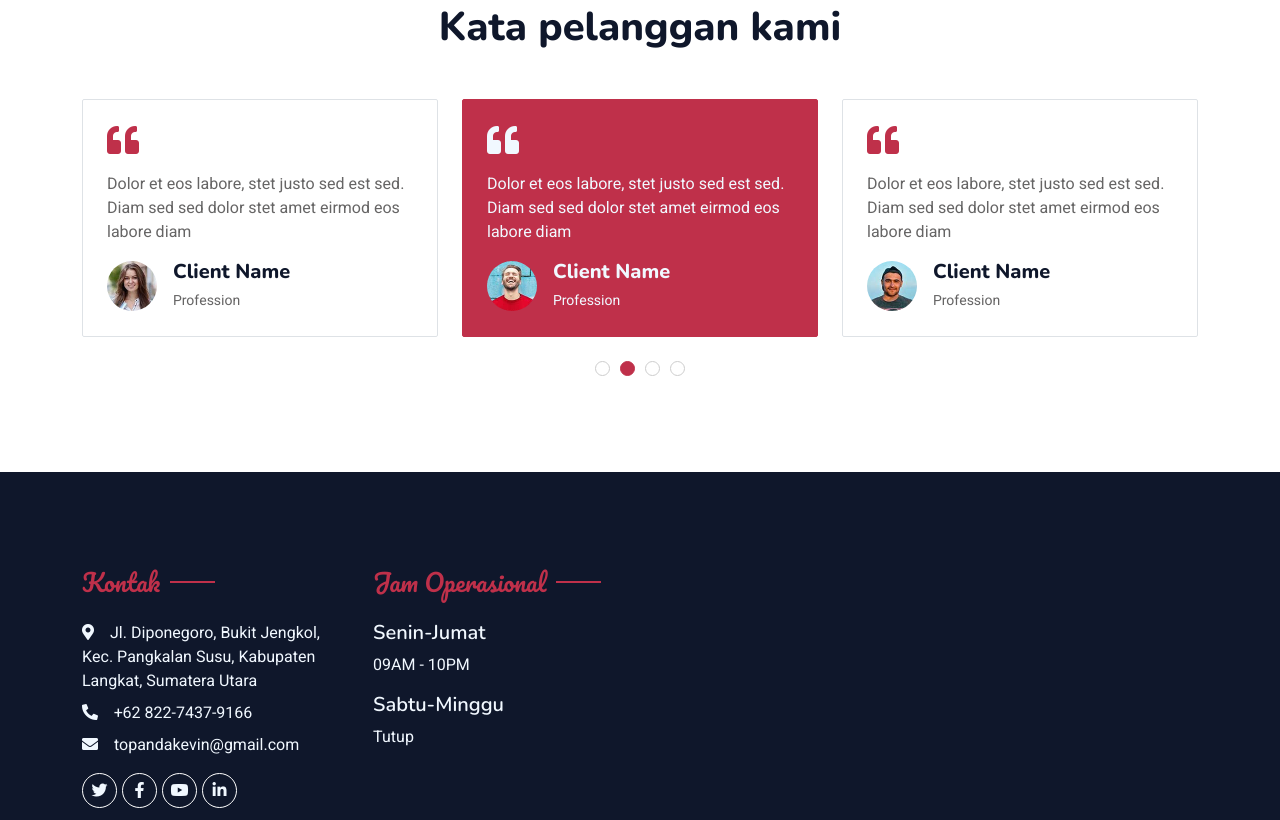
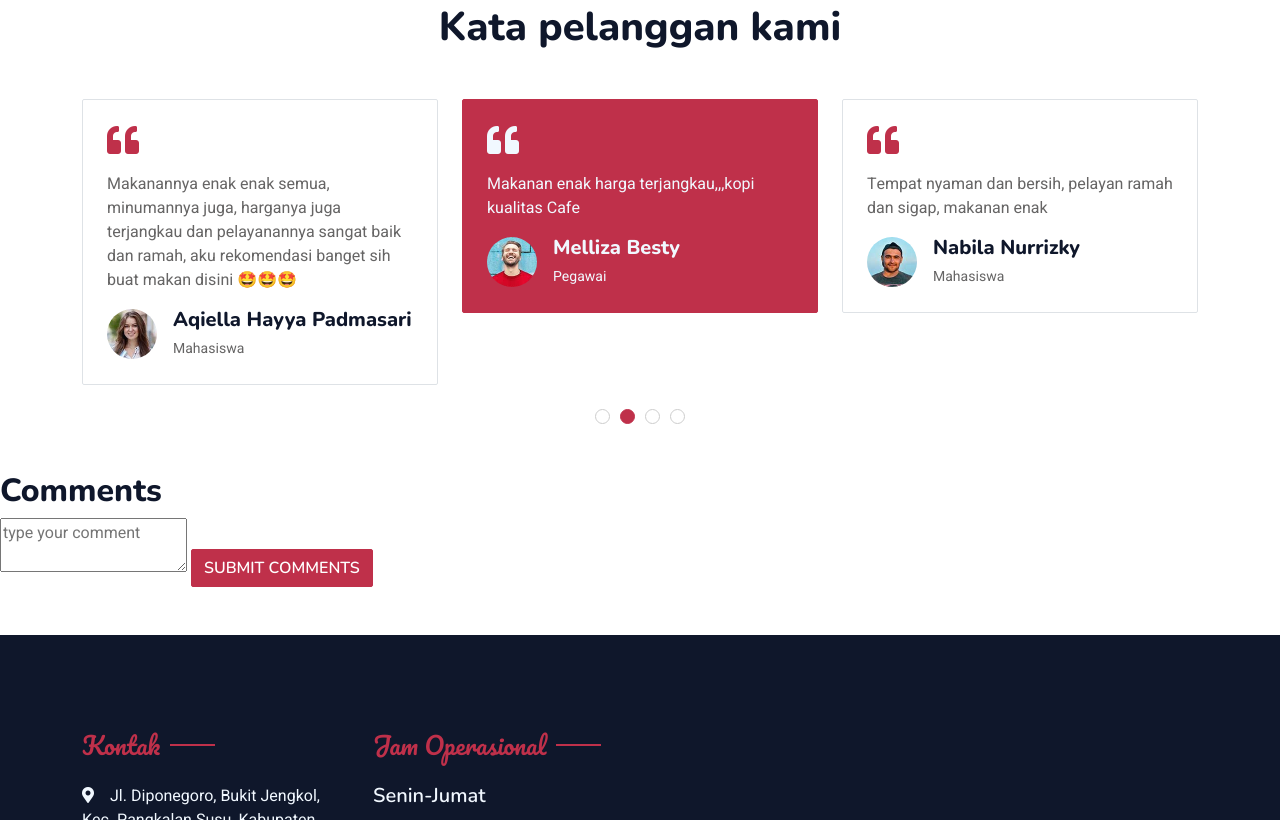
Before and after one commit to Daffa059/Dipo38000, a plain HTML site: page index.html in a window 1280 px wide. Shown: the part 1980-2800 px from the top of the page. Drawn offline with nearby package versions, Linux system fonts and the light colour scheme.

Commit message:
Update index.html

```diff
--- a/index.html
+++ b/index.html
@@ -56,8 +56,8 @@
                 </button>
                 <div class="collapse navbar-collapse" id="navbarCollapse">
                     <div class="navbar-nav ms-auto py-0 pe-4">
-                        <a href="index.html" class="nav-item nav-link active">Home</a>
-                        <a href="about.html" class="nav-item nav-link">About Us</a>
+                        <a href="index.html" class="nav-item nav-link active">Beranda</a>
+                        <a href="about.html" class="nav-item nav-link">Tentang Kami</a>
 
                         <a href="menu.html" class="nav-item nav-link">Menu</a>
 
@@ -71,9 +71,10 @@
                 <div class="container my-5 py-5">
                     <div class="row align-items-center g-5">
                         <div class="col-lg-6 text-center text-lg-start">
-                            <h1 class="display-3 text-white animated slideInLeft">Selamat Datang</h1>
+                            <h1 class="text-white animated slideInLeft mb-4 pb-2">Selamat Datang di</h1>
+                            <h1 class="display-3 text-white animated slideInLeft">Rumah Makan & Coffe Shop Dipo 38</h1>
                             <p class="text-white animated slideInLeft mb-4 pb-2">Disini Bukan Hanya Hidangan Biasa, Tapi Cerita yang Bakal Bikin Anda Terpesona! </p>
-                            <a href="" class="btn btn-primary py-sm-3 px-sm-5 me-3 animated slideInLeft">Book A Table</a>
+                            <a href="booking1.html" class="btn btn-primary py-sm-3 px-sm-5 me-3 animated slideInLeft">Pesan</a>
                         </div>
                         <div class="col-lg-6 text-center text-lg-end overflow-hidden">
                             <img class="img-fluid" src="./FilePEMBUATANWEBTA/Ellipse 1.png" alt="">
@@ -150,50 +151,57 @@
                 <div class="owl-carousel testimonial-carousel">
                     <div class="testimonial-item bg-transparent border rounded p-4">
                         <i class="fa fa-quote-left fa-2x text-primary mb-3"></i>
-                        <p>Dolor et eos labore, stet justo sed est sed. Diam sed sed dolor stet amet eirmod eos labore diam</p>
+                        <p>Makanannya enak enak semua, minumannya juga, harganya juga terjangkau dan pelayanannya sangat baik dan ramah, aku rekomendasi banget sih buat makan disini 🤩🤩🤩</p>
                         <div class="d-flex align-items-center">
                             <img class="img-fluid flex-shrink-0 rounded-circle" src="img/testimonial-1.jpg" style="width: 50px; height: 50px;">
                             <div class="ps-3">
-                                <h5 class="mb-1">Client Name</h5>
-                                <small>Profession</small>
+                                <h5 class="mb-1">Aqiella Hayya Padmasari</h5>
+                                <small>Mahasiswa</small>
                             </div>
                         </div>
                     </div>
                     <div class="testimonial-item bg-transparent border rounded p-4">
                         <i class="fa fa-quote-left fa-2x text-primary mb-3"></i>
-                        <p>Dolor et eos labore, stet justo sed est sed. Diam sed sed dolor stet amet eirmod eos labore diam</p>
+                        <p>Makanan enak harga terjangkau,,,kopi kualitas Cafe</p>
                         <div class="d-flex align-items-center">
                             <img class="img-fluid flex-shrink-0 rounded-circle" src="img/testimonial-2.jpg" style="width: 50px; height: 50px;">
                             <div class="ps-3">
-                                <h5 class="mb-1">Client Name</h5>
-                                <small>Profession</small>
+                                <h5 class="mb-1">Melliza Besty</h5>
+                                <small>Pegawai</small>
                             </div>
                         </div>
                     </div>
                     <div class="testimonial-item bg-transparent border rounded p-4">
                         <i class="fa fa-quote-left fa-2x text-primary mb-3"></i>
-                        <p>Dolor et eos labore, stet justo sed est sed. Diam sed sed dolor stet amet eirmod eos labore diam</p>
+                        <p>Tempat nyaman dan bersih, pelayan ramah dan sigap, makanan enak</p>
                         <div class="d-flex align-items-center">
                             <img class="img-fluid flex-shrink-0 rounded-circle" src="img/testimonial-3.jpg" style="width: 50px; height: 50px;">
                             <div class="ps-3">
-                                <h5 class="mb-1">Client Name</h5>
-                                <small>Profession</small>
+                                <h5 class="mb-1">Nabila Nurrizky</h5>
+                                <small>Mahasiswa</small>
                             </div>
                         </div>
                     </div>
                     <div class="testimonial-item bg-transparent border rounded p-4">
                         <i class="fa fa-quote-left fa-2x text-primary mb-3"></i>
-                        <p>Dolor et eos labore, stet justo sed est sed. Diam sed sed dolor stet amet eirmod eos labore diam</p>
+                        <p>Good</p>
                         <div class="d-flex align-items-center">
                             <img class="img-fluid flex-shrink-0 rounded-circle" src="img/testimonial-4.jpg" style="width: 50px; height: 50px;">
                             <div class="ps-3">
-                                <h5 class="mb-1">Client Name</h5>
-                                <small>Profession</small>
+                                <h5 class="mb-1">Gilang Novandra</h5>
+                                <small>Karyawan</small>
                             </div>
                         </div>
                     </div>
                 </div>
             </div>
+        </div>
+        <div class="comment-box">
+            <h2>Comments</h2>
+            <form action="#">
+                <textarea name="comments" placeholder="type your comment" ></textarea>
+                <button type="submit" class="btn btn-primary">Submit comments</button>
+            </form>
         </div>
         <!-- Testimonial End -->
 
@@ -208,18 +216,15 @@
                         <p class="mb-2"><i class="fa fa-map-marker-alt me-3"></i>Jl. Diponegoro, Bukit Jengkol, Kec. Pangkalan Susu, Kabupaten Langkat, Sumatera Utara</p>
                         <p class="mb-2"><i class="fa fa-phone-alt me-3"></i>+62 822-7437-9166</p>
                         <p class="mb-2"><i class="fa fa-envelope me-3"></i>topandakevin@gmail.com</p>
-                        <div class="d-flex pt-2">
-                            <a class="btn btn-outline-light btn-social" href=""><i class="fab fa-twitter"></i></a>
-                            <a class="btn btn-outline-light btn-social" href=""><i class="fab fa-facebook-f"></i></a>
-                            <a class="btn btn-outline-light btn-social" href=""><i class="fab fa-youtube"></i></a>
-                            <a class="btn btn-outline-light btn-social" href=""><i class="fab fa-linkedin-in"></i></a>
-                        </div>
+
                     </div>
                     <div class="col-lg-3 col-md-6">
                         <h4 class="section-title ff-secondary text-start text-primary fw-normal mb-4">Jam Operasional</h4>
                         <h5 class="text-light fw-normal">Senin-Jumat</h5>
                         <p>09AM - 10PM</p>
                         <h5 class="text-light fw-normal">Sabtu-Minggu</h5>
+                        <p>Tutup</p>
+                        <h5 class="text-light fw-normal">Hari Libur</h5>
                         <p>Tutup</p>
                     </div>
 
```
